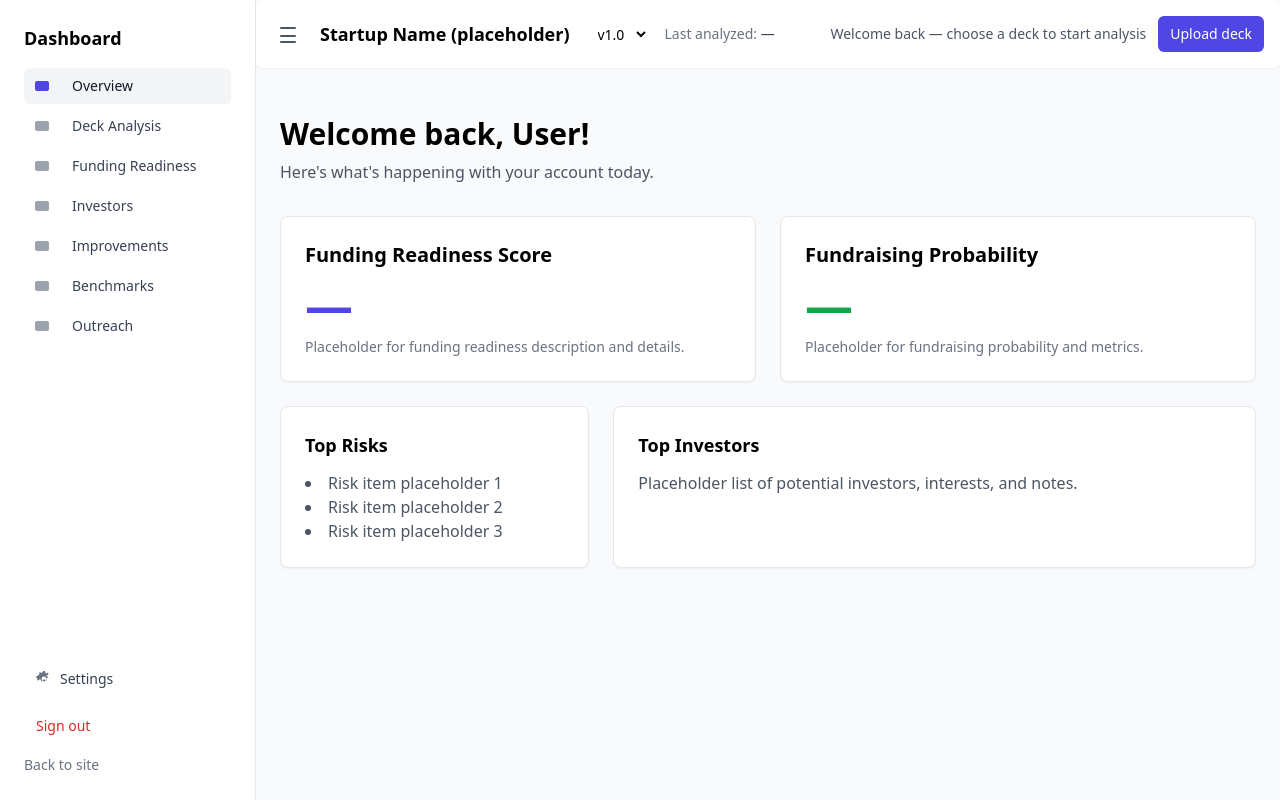
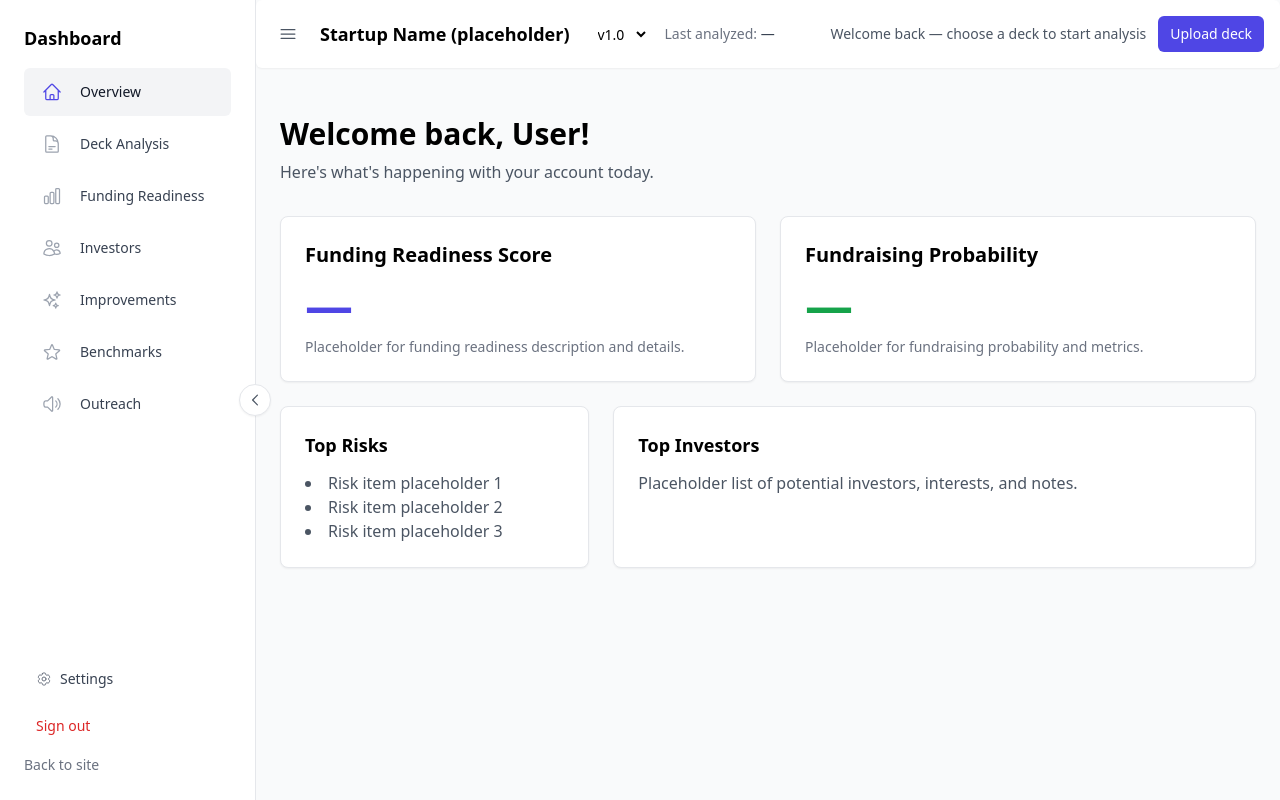
Before and after one commit to Levara-AlphaEye/MVP, a Next.js app in the folder alphaeye/: page /dashboard in a window 1280 px wide. Built offline with nearby package versions, Linux system fonts and the light colour scheme.

Commit message:
style: navbar icon on toggle/off toggle

```diff
--- a/alphaeye/app/dashboard/layout.tsx
+++ b/alphaeye/app/dashboard/layout.tsx
@@ -20,8 +20,8 @@ export default function DashboardLayout({
     <UploadDeckProvider>
       <div className="min-h-screen bg-gray-50">
         <div className="flex">
-          {/* Left sidebar (hidden on small screens). Receives collapsed state */}
-          <DashboardSidebar collapsed={collapsed} />
+          {/* Left sidebar (hidden on small screens). Receives collapsed state and toggle handler */}
+          <DashboardSidebar collapsed={collapsed} onToggleCollapse={toggleCollapsed} />
 
           {/* Main content column */}
           <div className="flex-1 min-h-screen flex flex-col">
--- a/alphaeye/components/layout/DashboardSidebar.tsx
+++ b/alphaeye/components/layout/DashboardSidebar.tsx
@@ -3,6 +3,18 @@
 import Link from "next/link"
 import { usePathname } from "next/navigation"
 import { SignOutButton } from "@clerk/nextjs"
+import {
+  HomeIcon,
+  DocumentTextIcon,
+  ChartBarIcon,
+  UsersIcon,
+  SparklesIcon,
+  StarIcon,
+  SpeakerWaveIcon,
+  Cog6ToothIcon,
+  ArrowRightOnRectangleIcon,
+
+} from "@heroicons/react/24/outline"
 
 const navItems = [
   { key: "overview", label: "Overview", href: "/dashboard" },
@@ -14,20 +26,30 @@ const navItems = [
   { key: "outreach", label: "Outreach", href: "/dashboard/outreach" },
 ]
 
-function IconPlaceholder({ active }: { active?: boolean }) {
-  return (
-    <svg
-      className={`h-5 w-5 mr-3 flex-shrink-0 ${active ? 'text-indigo-600' : 'text-gray-400'}`}
-      viewBox="0 0 20 20"
-      fill="currentColor"
-      aria-hidden="true"
-    >
-      <rect width="14" height="10" x="3" y="5" rx="2" />
-    </svg>
-  )
+function NavIcon({ name, active }: { name: string; active?: boolean }) {
+  const className = `${active ? 'text-indigo-600' : 'text-gray-400'} h-5 w-5`
+
+  switch (name) {
+    case 'overview':
+      return <HomeIcon className={className} aria-hidden />
+    case 'deck-analysis':
+      return <DocumentTextIcon className={className} aria-hidden />
+    case 'funding-readiness':
+      return <ChartBarIcon className={className} aria-hidden />
+    case 'investors':
+      return <UsersIcon className={className} aria-hidden />
+    case 'improvements':
+      return <SparklesIcon className={className} aria-hidden />
+    case 'benchmarks':
+      return <StarIcon className={className} aria-hidden />
+    case 'outreach':
+      return <SpeakerWaveIcon className={className} aria-hidden />
+    default:
+      return <HomeIcon className={className} aria-hidden />
+  }
 }
 
-export default function DashboardSidebar({ collapsed }: { collapsed?: boolean }) {
+export default function DashboardSidebar({ collapsed, onToggleCollapse }: { collapsed?: boolean; onToggleCollapse?: () => void }) {
   const pathname = usePathname() || ""
   const isCollapsed = !!collapsed
 
@@ -36,7 +58,7 @@ export default function DashboardSidebar({ collapsed }: { collapsed?: boolean })
 
   return (
     // fixed width on md+ screens, hidden on small screens
-    <aside className={`hidden md:flex ${widthClass} md:flex-col md:py-6 md:px-4 bg-white border-r transition-all duration-200`}>
+    <aside className={`relative hidden md:flex ${widthClass} md:flex-col md:py-6 md:px-4 bg-white border-r transition-all duration-200`}>
       <div className="flex flex-col h-full">
         <div className="px-2 mb-4">
           <Link href="/dashboard" className={`text-lg font-semibold ${isCollapsed ? 'hidden' : ''}`}>
@@ -58,19 +80,22 @@ export default function DashboardSidebar({ collapsed }: { collapsed?: boolean })
                 ? pathname === '/dashboard' || pathname === '/dashboard/'
                 : pathname.startsWith(item.href)
 
+            // when collapsed, center the whole link so the active/bg hover sits directly behind the icon
+            const linkContentClass = isCollapsed ? 'justify-center p-2' : 'px-3 py-2'
+
             return (
               <Link
                 key={item.key}
                 href={item.href}
-                className={`group flex items-center rounded-md px-3 py-2 transition-colors ${
+                className={`group flex items-center rounded-md transition-colors ${
                   active
                     ? 'bg-gray-100 text-gray-900 font-medium'
                     : 'text-gray-700 hover:bg-gray-100'
-                }`}
+                } ${linkContentClass}`}
                 aria-current={active ? 'page' : undefined}
               >
-                <div className="flex items-center justify-center w-6">
-                  <IconPlaceholder active={active} />
+                <div className="flex items-center justify-center w-8 h-8 shrink-0 overflow-hidden">
+                  <NavIcon name={item.key} active={active} />
                 </div>
                 <span className={`${isCollapsed ? 'hidden' : 'truncate ml-3'}`}>{item.label}</span>
               </Link>
@@ -79,26 +104,73 @@ export default function DashboardSidebar({ collapsed }: { collapsed?: boolean })
         </nav>
 
         <div className="px-2 mt-4">
+          {/* Settings link: show icon-only when collapsed */}
+          {isCollapsed ? (
+            <Link
+              href="/dashboard/settings"
+              className="flex items-center justify-center rounded-md p-2 text-gray-700 hover:bg-gray-100 mb-2"
+              title="Settings"
+            >
+              <Cog6ToothIcon className="h-5 w-5 block text-gray-500" aria-hidden />
+            </Link>
+          ) : (
             <Link href="/dashboard/settings" className="block rounded-md px-3 py-2 text-sm text-gray-700 hover:bg-gray-100 mb-2">
-            {/* simple gear icon */}
               <span className="inline-flex items-center">
-              <svg className="h-4 w-4 mr-2 text-gray-500" viewBox="0 0 20 20" fill="currentColor" aria-hidden="true">
-                <path d="M11.3 1.046a1 1 0 00-2.6 0l-.2.586a7.002 7.002 0 00-1.518.46L5.61 1.941a1 1 0 00-1.414 1.414l.151.352c-.18.32-.333.655-.457 1.003L1.05 6.7a1 1 0 000 2l.35.141c.126.347.277.682.457 1.003l-.151.352a1 1 0 001.414 1.414l1.373-1.151c.46.206.94.372 1.434.495l.2.586a1 1 0 002.6 0l.2-.586c.494-.123.974-.29 1.434-.495l1.373 1.151a1 1 0 001.414-1.414l-.151-.352c.18-.321.333-.656.457-1.003l.35-.141a1 1 0 000-2l-.35-.141a7.002 7.002 0 00-.457-1.003l.151-.352A1 1 0 0014.39 1.94l-1.018 1.151c-.48-.201-.977-.36-1.486-.475l-.2-.57zM10 13a3 3 0 110-6 3 3 0 010 6z" />
-              </svg>
+                <Cog6ToothIcon className="h-4 w-4 mr-2 text-gray-500" aria-hidden />
                 Settings
               </span>
             </Link>
+          )}
 
-          {/* Sign out button from Clerk */}
+          {/* Sign out button from Clerk: icon-only when collapsed */}
+          {isCollapsed ? (
+            <SignOutButton>
+              <button
+                className="flex items-center justify-center rounded-md p-2 text-red-600 hover:bg-red-50 mb-2 w-full"
+                title="Sign out"
+              >
+                <ArrowRightOnRectangleIcon className="h-5 w-5 block" aria-hidden />
+              </button>
+            </SignOutButton>
+          ) : (
             <SignOutButton>
               <button className="w-full text-left rounded-md px-3 py-2 text-sm text-red-600 hover:bg-red-50 mb-2">
                 Sign out
               </button>
             </SignOutButton>
+          )}
 
+          {/* Back to site: icon when collapsed */}
+          {isCollapsed ? (
+            <Link href="/" className="flex items-center justify-center text-gray-500 hover:text-gray-700 p-2 rounded-md" title="Back to site">
+              <HomeIcon className="h-5 w-5 block" aria-hidden />
+            </Link>
+          ) : (
             <Link href="/" className="text-sm text-gray-500 hover:text-gray-700">
               Back to site
             </Link>
+          )}
+        </div>
+
+        {/* edge toggle button: visible on md+. Sits half outside the sidebar to indicate it's toggleable */}
+        <div className="absolute right-0 top-1/2 transform translate-x-1/2 -translate-y-1/2">
+          <button
+            type="button"
+            onClick={onToggleCollapse}
+            aria-label={isCollapsed ? 'Open sidebar' : 'Collapse sidebar'}
+            className="hidden md:inline-flex items-center justify-center h-8 w-8 rounded-full bg-white border shadow-sm text-gray-600 hover:bg-gray-50 focus:outline-none focus:ring-2 focus:ring-indigo-500"
+          >
+            {/* show a chevron indicating current action */}
+            {isCollapsed ? (
+              <svg className="h-4 w-4" viewBox="0 0 20 20" fill="currentColor" aria-hidden="true">
+                <path d="M7 4l6 6-6 6" stroke="currentColor" strokeWidth="1.5" strokeLinecap="round" strokeLinejoin="round" fill="none" />
+              </svg>
+            ) : (
+              <svg className="h-4 w-4" viewBox="0 0 20 20" fill="currentColor" aria-hidden="true">
+                <path d="M13 4l-6 6 6 6" stroke="currentColor" strokeWidth="1.5" strokeLinecap="round" strokeLinejoin="round" fill="none" />
+              </svg>
+            )}
+          </button>
         </div>
       </div>
     </aside>
--- a/alphaeye/components/layout/DashboardTopHeader.tsx
+++ b/alphaeye/components/layout/DashboardTopHeader.tsx
@@ -2,6 +2,7 @@
 
 import { useState } from "react"
 import { useUploadDeck } from "../UploadDeckContext"
+import { Bars3Icon, ChevronRightIcon } from '@heroicons/react/24/outline'
 
 export default function DashboardTopHeader({
   collapsed,
@@ -27,13 +28,9 @@ export default function DashboardTopHeader({
           >
             {/* simple hamburger / chevron icon that toggles */}
             {collapsed ? (
-              <svg className="h-5 w-5" viewBox="0 0 20 20" fill="currentColor" aria-hidden="true">
-                <path fillRule="evenodd" d="M6 4a1 1 0 011.707-.707L12.414 8l-4.707 4.707A1 1 0 116 12.586L8.586 10 6 7.414A1 1 0 016 4z" clipRule="evenodd" />
-              </svg>
+              <ChevronRightIcon className="h-5 w-5 block" aria-hidden />
             ) : (
-              <svg className="h-5 w-5" viewBox="0 0 20 20" fill="currentColor" aria-hidden="true">
-                <path d="M3 5h14a1 1 0 100-2H3a1 1 0 100 2zm14 6H3a1 1 0 100 2h14a1 1 0 100-2zm0 6H3a1 1 0 100 2h14a1 1 0 100-2z" />
-              </svg>
+              <Bars3Icon className="h-5 w-5 block" aria-hidden />
             )}
           </button>
 
--- a/alphaeye/package.json
+++ b/alphaeye/package.json
@@ -13,6 +13,7 @@
     "class-variance-authority": "^0.7.1",
     "clerk": "^0.8.3",
     "clsx": "^2.1.1",
+  "@heroicons/react": "^2.0.18",
     "next": "16.1.0",
     "react": "19.2.3",
     "react-dom": "19.2.3",
--- /dev/null
+++ b/alphaeye/types/heroicons.d.ts
@@ -0,0 +1,2 @@
+declare module '@heroicons/react/24/outline';
+declare module '@heroicons/react/24/solid';
```
Also changed, not shown: 1 other file (tests, documents, lock files or other folders). Lines whose indentation alone changed are shown as unchanged.
